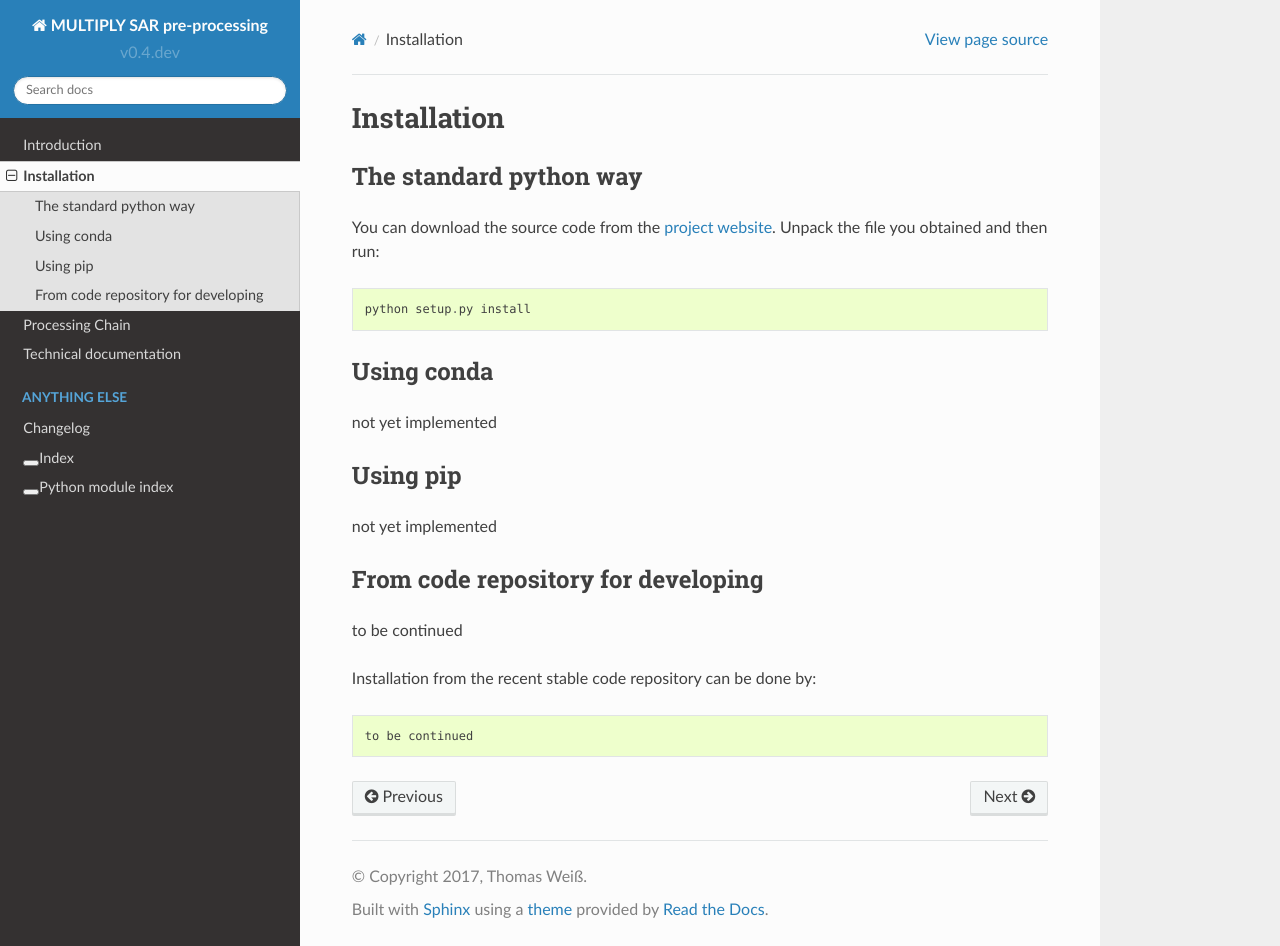
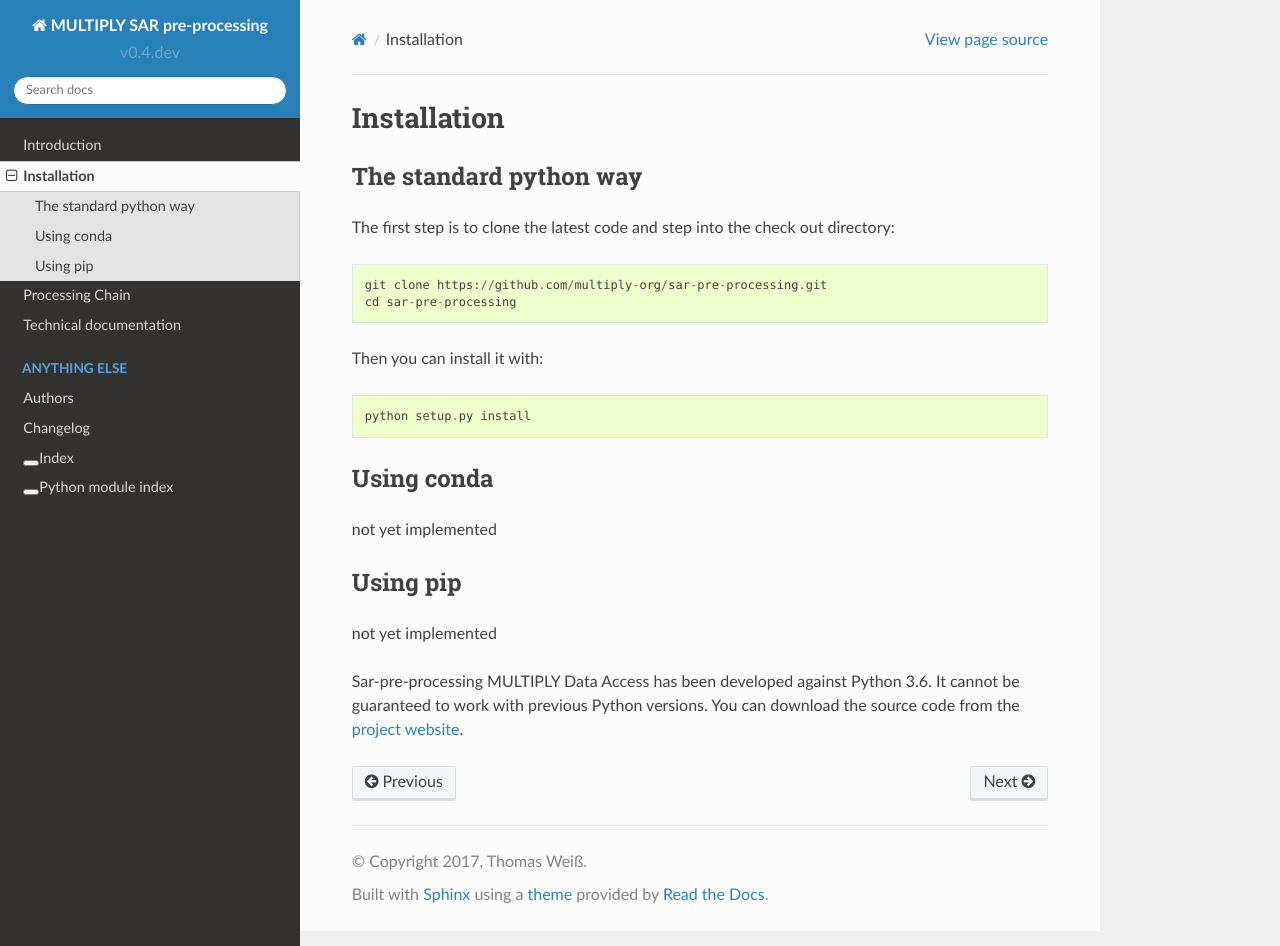
Before and after one commit to multiply-org/sar-pre-processing, a Sphinx documentation site: the page built from docs/02_Installation.rst, in a window 1280 px wide and 946 px high. Built offline with Sphinx 7.4.7 and the Read the Docs theme 2.0.0, drawn with Linux system fonts in a browser that asks for light colours; the version number could not be read and is left out.

Commit message:
update documentation

```diff
--- a/docs/02_Installation.rst
+++ b/docs/02_Installation.rst
@@ -3,7 +3,12 @@ Installation
 
 The standard python way
 ------------------------
-You can download the source code from the `project website <https://github.com/multiply-org/sar-pre-processing>`_. Unpack the file you obtained and then run::
+The first step is to clone the latest code and step into the check out directory::
+
+    git clone https://github.com/multiply-org/sar-pre-processing.git
+    cd sar-pre-processing
+
+Then you can install it with::
 
     python setup.py install
 
@@ -15,10 +20,4 @@ Using pip
 -------------
 not yet implemented
 
-From code repository for developing
-------------------------------------
-to be continued
-
-Installation from the recent stable code repository can be done by::
-
-    to be continued
+Sar-pre-processing MULTIPLY Data Access has been developed against Python 3.6. It cannot be guaranteed to work with previous Python versions. You can download the source code from the `project website <https://github.com/multiply-org/sar-pre-processing>`_.
--- a/docs/authors.rst
+++ b/docs/authors.rst
@@ -1,2 +1,4 @@
+Authors
+=======
 .. _authors:
 .. include:: ../AUTHORS.rst
```
